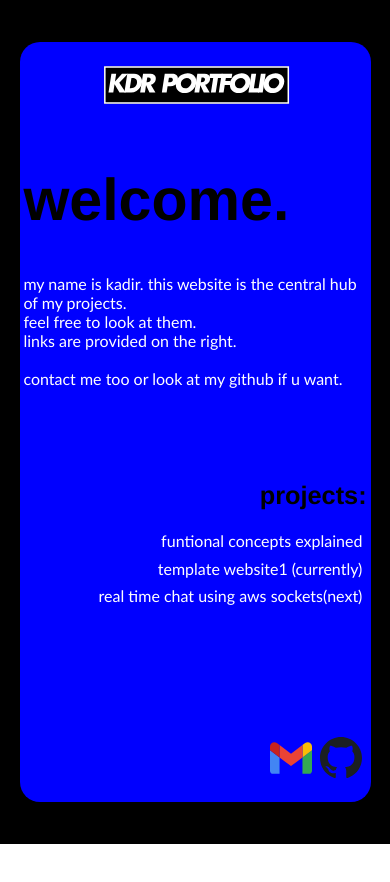
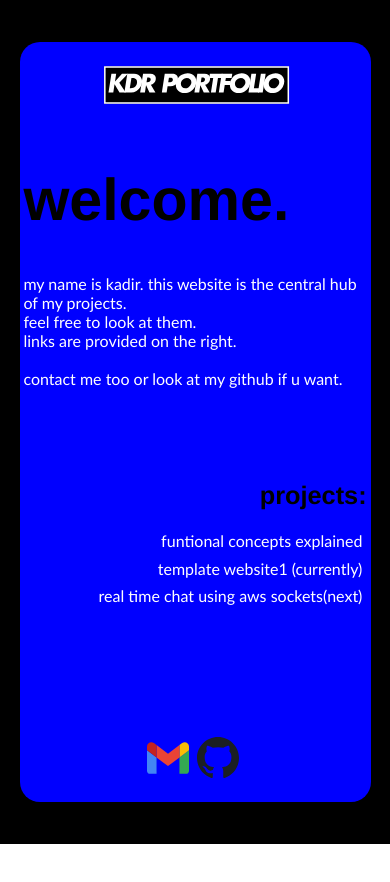
Before and after one commit to kadirtikil/portfolio, a React (Vite) app: page / in a window 390 px wide. Shown: the top 882 px of the page. Built offline with nearby package versions, Linux system fonts and the light colour scheme.

Commit message:
centered link if mobile is used

```diff
--- a/src/Links.css
+++ b/src/Links.css
@@ -1,3 +1,5 @@
+
+@media(min-width: 1200px) {
     .rootLinks {
         display: flex;
         justify-content: right;
@@ -6,6 +8,19 @@
 
         padding-right: 1vw;
     }
+}
+
+@media(max-width: 1199px) {
+    .rootLinks {
+        display: flex;
+        justify-content: center;
+        align-items: center;
+        flex-direction: row;
+
+        padding-right: 1vw;
+    }
+}
+
 
 a {
     padding: .5vh;
```
Lines whose indentation alone changed are shown as unchanged.
